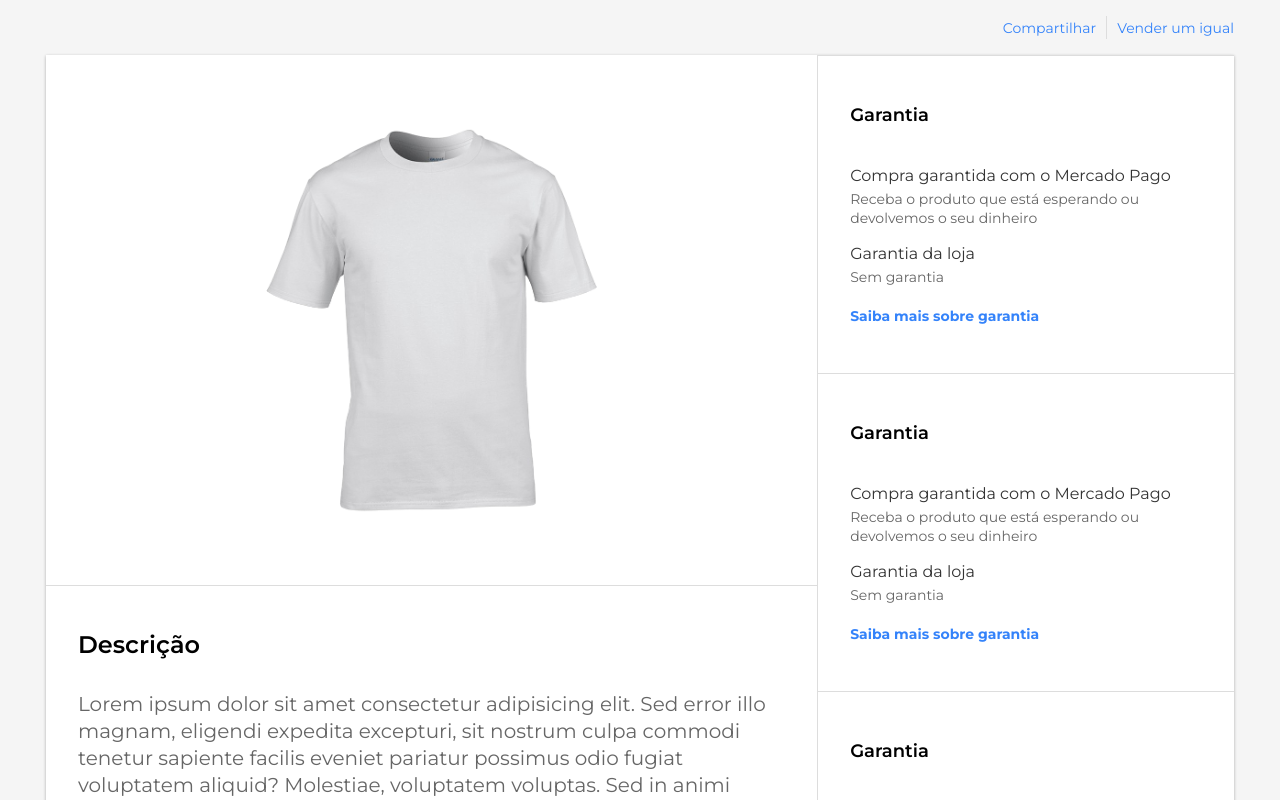
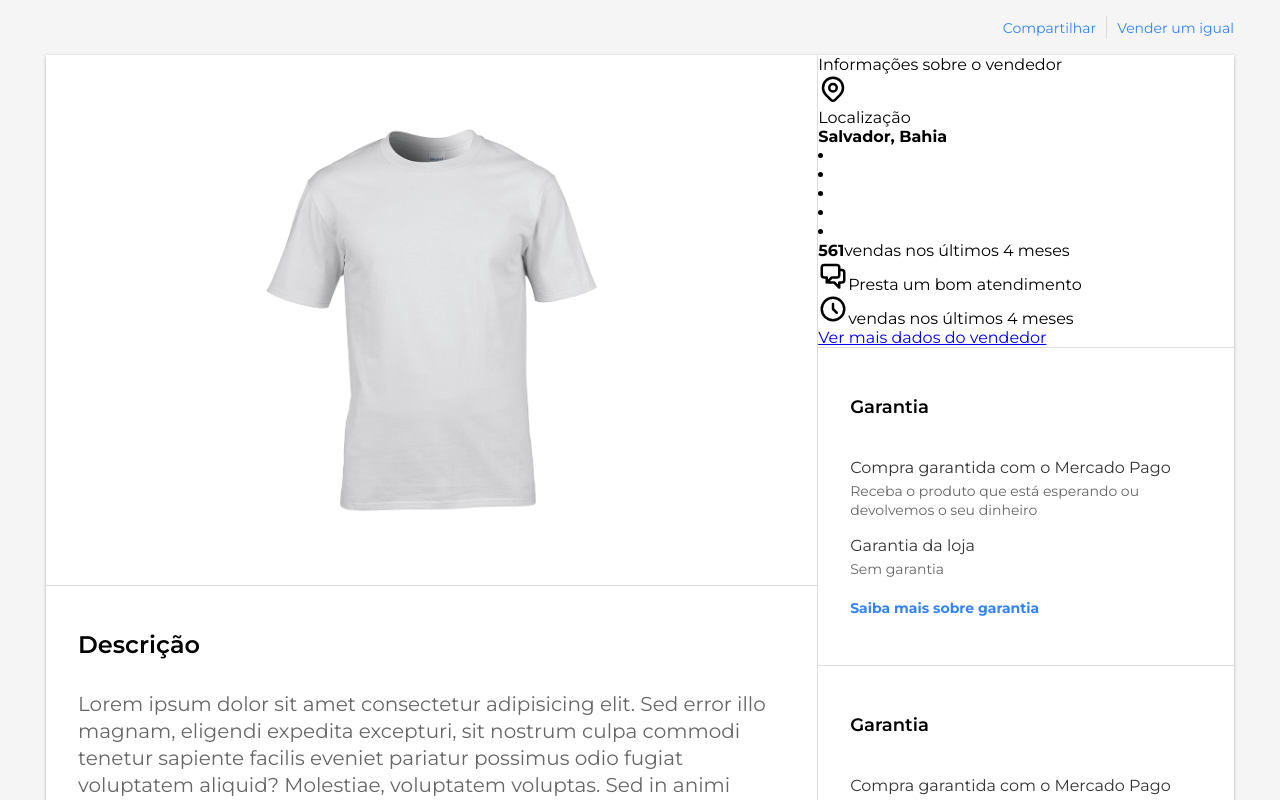
Before and after one commit to AfonsoMachado/mercadolivre-clone, a React (Create React App) app: page / in a window 1280 px wide. Shown: the top 800 px of the page. Built offline with nearby package versions, Linux system fonts and the light colour scheme; the HTML template or start-up script is replaced by a standard one.

Commit message:
estrutura básica de SellerInfo

```diff
--- a/src/components/Product/index.tsx
+++ b/src/components/Product/index.tsx
@@ -1,6 +1,7 @@
 import React from "react";
 
 import tshirtImage from "../../assets/tshirt.png";
+import SellerInfo from "../SellerInfo";
 
 import {
   Container,
@@ -30,8 +31,8 @@ const Product: React.FC = () => {
         </Column>
 
         <Column>
-          {/* <ProductAction />
-          <SellerInfo /> */}
+          {/* <ProductAction /> */}
+          <SellerInfo />
 
           <WarrantySection />
           <WarrantySection />
--- /dev/null
+++ b/src/components/SellerInfo/index.tsx
@@ -0,0 +1,66 @@
+import React from "react";
+
+import {
+  Container,
+  Title,
+  LocationCard,
+  LocationIcon,
+  ReputationCard,
+  ReputationThermometer,
+  ReputationRow,
+  SupportIcon,
+  ClockIcon,
+  More,
+} from "./styles";
+
+const SellerInfo: React.FC = () => {
+  return (
+    <Container>
+      <Title>Informações sobre o vendedor</Title>
+
+      <LocationCard>
+        <LocationIcon />
+
+        <div>
+          <p>Localização</p>
+          <strong>Salvador, Bahia</strong>
+        </div>
+      </LocationCard>
+
+      <ReputationCard>
+        <ReputationThermometer>
+          <li />
+          <li />
+          <li />
+          <li />
+          <li className="active" />
+        </ReputationThermometer>
+
+        <ReputationRow>
+          <div>
+            <strong>561</strong>
+            <span>vendas nos últimos 4 meses</span>
+          </div>
+
+          <div>
+            <strong>
+              <SupportIcon />
+            </strong>
+            <span>Presta um bom atendimento</span>
+          </div>
+
+          <div>
+            <strong>
+              <ClockIcon />
+            </strong>
+            <span>vendas nos últimos 4 meses</span>
+          </div>
+        </ReputationRow>
+      </ReputationCard>
+
+      <More href="#">Ver mais dados do vendedor</More>
+    </Container>
+  );
+};
+
+export default SellerInfo;
--- /dev/null
+++ b/src/components/SellerInfo/styles.ts
@@ -0,0 +1,37 @@
+import styled, { css } from "styled-components";
+import {
+  HiOutlineLocationMarker,
+  HiOutlineChatAlt2,
+  HiOutlineClock,
+} from "react-icons/hi";
+
+export const Container = styled.div``;
+
+export const Title = styled.div``;
+
+export const LocationCard = styled.div``;
+
+const iconCSS = css`
+  width: 30px;
+  height: 30px;
+`;
+
+export const LocationIcon = styled(HiOutlineLocationMarker)`
+  ${iconCSS}
+`;
+
+export const ReputationCard = styled.div``;
+
+export const ReputationThermometer = styled.div``;
+
+export const ReputationRow = styled.div``;
+
+export const SupportIcon = styled(HiOutlineChatAlt2)`
+  ${iconCSS}
+`;
+
+export const ClockIcon = styled(HiOutlineClock)`
+  ${iconCSS}
+`;
+
+export const More = styled.a``;
```
